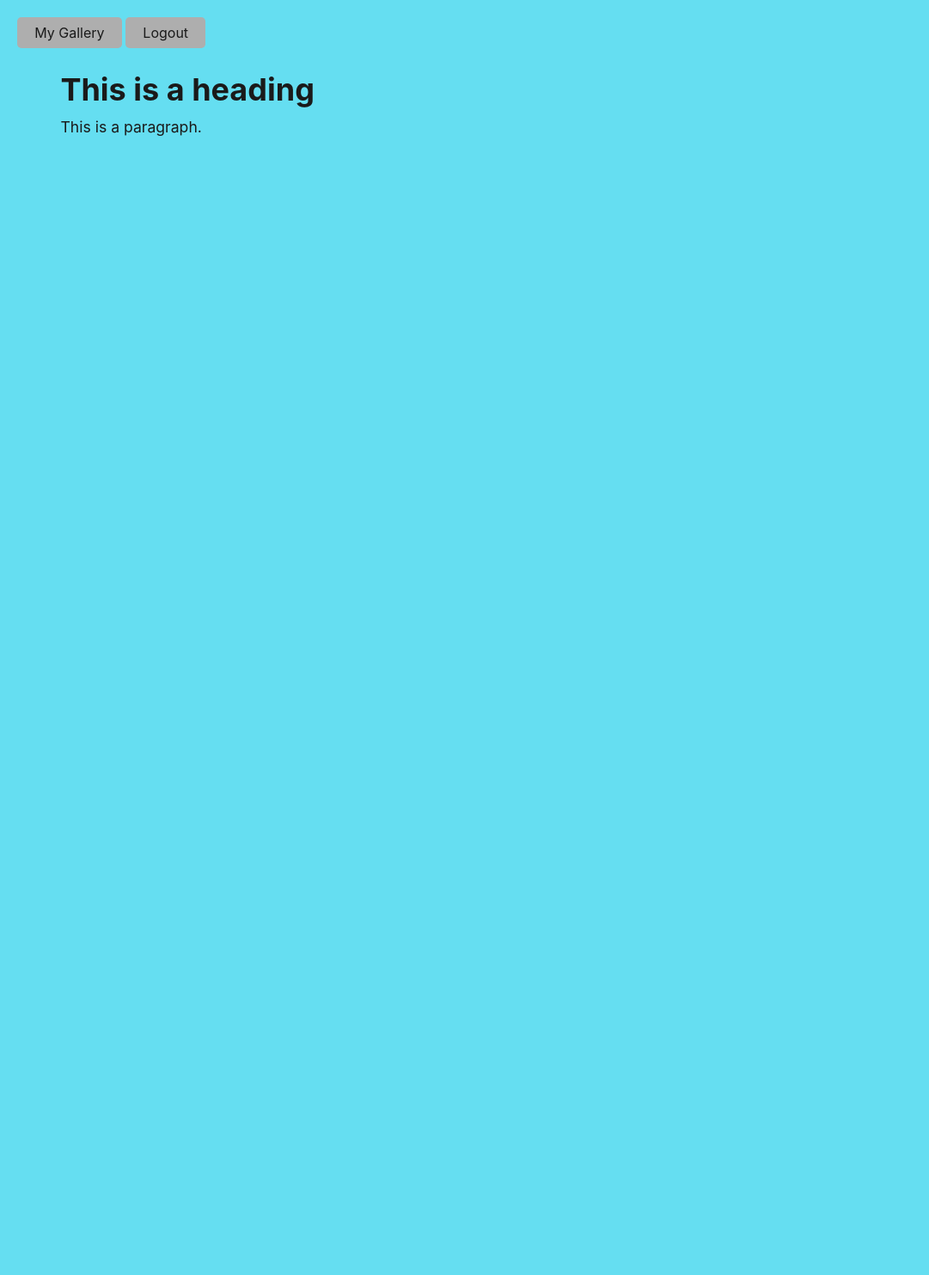
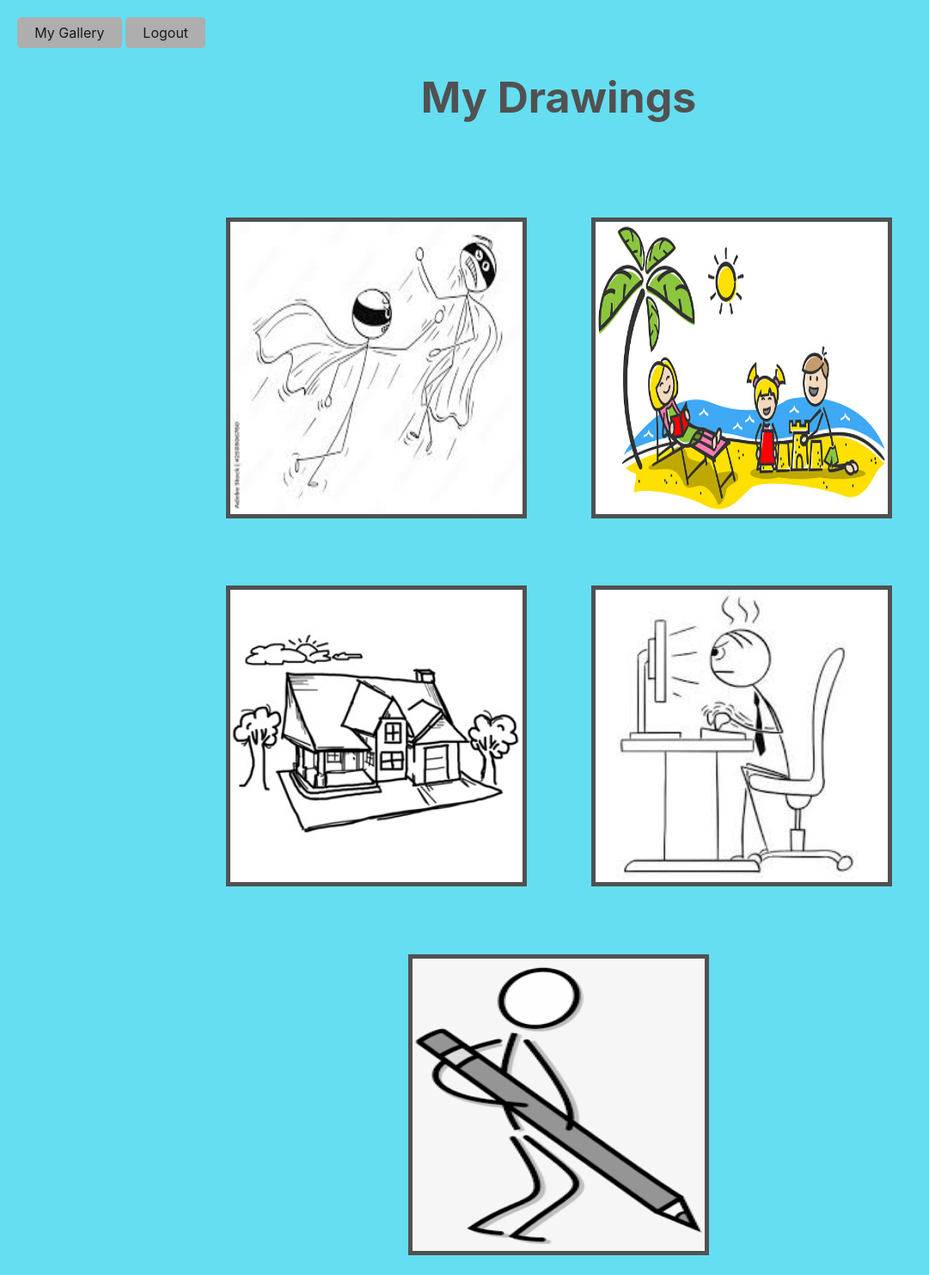
Before and after one commit to JaredSchips/drawer, a Node server app: page /profile/1 in a window 1280 px wide. Shown: the whole page at 86% size, without its empty margins (0-1081 px from the left). Before the commit the page ends 158 px from the top, so only its background shows below. Run offline with Node 20, Linux system fonts and the light colour scheme; a user stored in the database is signed in; data comes from the database, SQL or seed files in the repository; data that the repository does not hold is empty; some libraries are stand-ins or nearby versions.

Commit message:
css update 3.30

```diff
--- a/public/css/literallycanvas.css
+++ b/public/css/literallycanvas.css
@@ -6,7 +6,28 @@ body {
     background-size: contain;
     padding:10px;
     margin:10px;
-
     width: 100%;
     height: 100%;
+
 }
+
+form {
+    padding-left: 100px;
+    font-size: 20px;
+    color: #515151;
+    font-family: sans-serif;
+}
+
+form label {
+   font-weight:0;
+}
+
+form input{
+    border-radius: 8px;
+    font-family: sans-serif;
+    border: 0;
+}
+
+input:hover {
+    background-color: #b5b4b4;
+}
--- a/public/css/profile.css
+++ b/public/css/profile.css
@@ -0,0 +1,96 @@
+h1 {
+
+    color: #515151;
+
+    text-align: center;
+
+    font-size: 50px;
+
+    padding-bottom: 100px;
+
+}
+
+#pictures{
+
+    display: flex;
+    flex-wrap: wrap;
+    align-items: center;
+    justify-content: center;
+    gap: 75px;
+
+}
+
+
+
+
+#pictures img[src="/assets/lc-images/superhero.jpeg"] {
+
+    border: 5px solid #515151;
+
+    border-radius: 0px;
+
+    width: 350px;
+
+    height: 350px;
+
+}
+
+
+
+
+#pictures img[src="/assets/lc-images/beach.jpg"] {
+
+    border: 5px solid #515151;
+
+    border-radius: 0px;
+
+    width: 350px;
+
+    height: 350px;
+
+}
+
+
+
+
+#pictures img[src="/assets/lc-images/house.jpg"] {
+
+    border: 5px solid #515151;
+
+    border-radius: 0px;
+
+    width: 350px;
+
+    height: 350px;
+
+}
+
+
+
+
+#pictures img[src="/assets/lc-images/study.jpeg"] {
+
+    border: 5px solid #515151;
+
+    border-radius: 0px;
+
+    width: 350px;
+
+    height: 350px;
+
+}
+
+
+
+
+#pictures img[src="/assets/lc-images/stickDrawing.png"] {
+
+    border: 5px solid #515151;
+
+    border-radius: 0px;
+
+    width: 350px;
+
+    height: 350px;
+
+}
--- a/views/profile.handlebars
+++ b/views/profile.handlebars
@@ -1,12 +1,31 @@
 <!DOCTYPE html>
+
 <html>
+
 <head>
   <link rel="stylesheet" href="styles.css">
 </head>
 <body>
 
-<h1>This is a heading</h1>
-<p>This is a paragraph.</p>
-
+<h1>My Drawings</h1>
+  <div id="pictures">
+    <div>
+     <img src="/assets/lc-images/superhero.jpeg" alt="superhero"></a>
+      </div>
+    <div>
+      <img src="/assets/lc-images/beach.jpg" alt="beach">
+    </div>
+    <div>
+      <img src="/assets/lc-images/house.jpg" alt="house">
+      </div>
+    <div>
+      <img src="/assets/lc-images/study.jpeg" alt="study">
+      </div>
+    <div>
+      <img src="/assets/lc-images/stickDrawing.png" alt="stickDrawing">
+      </div>
+</div>
 </body>
 </html>
+
+<link rel="stylesheet" href="/css/profile.css">
```
